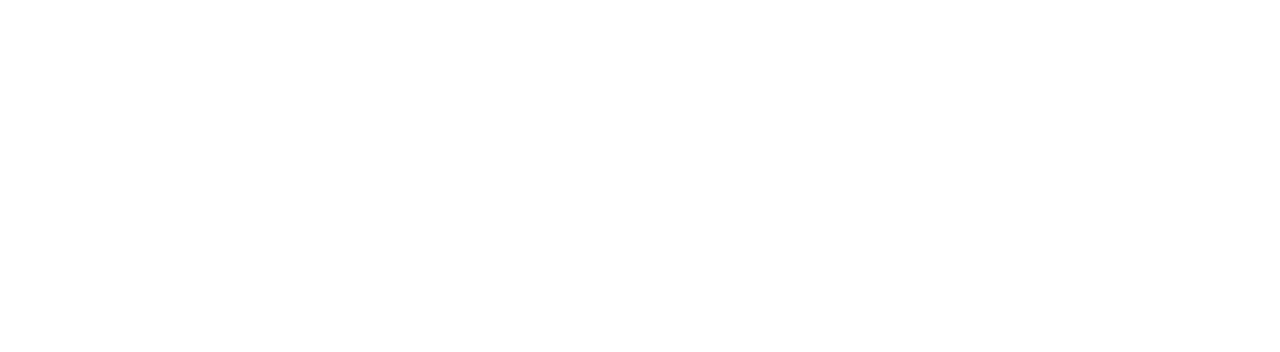
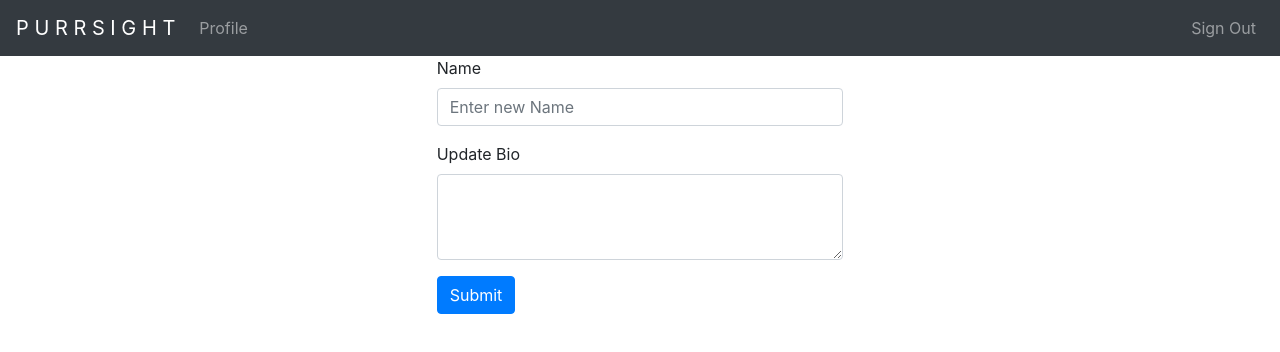
Before and after one commit to jonzivku/Purrsight, a React (Create React App) app in the folder Reactjs/my-app/: page /UpdateProfile in a window 1280 px wide. Shown: the top 352 px of the page. Built offline with nearby package versions, Linux system fonts and the light colour scheme.

Commit message:
added profile update page with working axios

```diff
--- /dev/null
+++ b/Reactjs/my-app/src/UpdateProfile.js
@@ -0,0 +1,65 @@
+//UpdateProfile.js
+import React, {Component} from 'react';
+import axios from 'axios';
+import {Row, Col, Button, Form} from 'react-bootstrap';
+import {NavBar} from './NavBar.js';
+
+class UpdateProfile extends Component{
+  constructor(props) {
+    super(props);
+    this.state = {
+      name: '',
+      bio: ''
+    };
+  }
+
+  id = localStorage.getItem( 'id' );
+
+  changeHandler = e => {
+    this.setState({[e.target.name]: e.target.value})
+  }
+
+  submitHandler = e => {
+    e.preventDefault()
+    console.log(this.state)
+    axios.post('http://localhost:8000/profile/{$id}',
+        this.state
+      )
+      .then(response => {
+        console.log(response)
+      })
+      .catch(error => {
+        console.log(error)
+      })
+  }
+
+
+  render () {
+    const {name, bio} = this.state
+    return(
+      <>
+        <NavBar>
+        </NavBar>
+        <Row className="justify-content-md-center">
+          <Col md={{span: 4}}>
+            <Form onSubmit={this.submitHandler}>
+              <Form.Group >
+                <Form.Label>Name</Form.Label>
+                <Form.Control type="text" name="name" value={name} onChange={this.changeHandler} placeholder="Enter new Name" />
+              </Form.Group>
+              <Form.Group controlId="exampleForm.ControlTextarea1">
+                <Form.Label>Update Bio</Form.Label>
+                <Form.Control type="text" name="bio" value={bio} onChange={this.changeHandler} as="textarea" rows="3" />
+              </Form.Group>
+              <Button type="submit" variant="primary" type="submit">
+                Submit
+              </Button>
+            </Form>
+          </Col>
+        </Row>
+      </>
+    )
+  }
+}
+
+export default UpdateProfile
--- a/Reactjs/my-app/src/routes.js
+++ b/Reactjs/my-app/src/routes.js
@@ -2,6 +2,7 @@
 import SignIn from './SignIn.js';
 import SignUp from './SignUp.js';
 import Profile from './Profile.js';
+import UpdateProfile from './UpdateProfile.js';
 import {Home} from './Home.js';
 import {DataFetching} from './DataFetching.js';
 
@@ -19,6 +20,10 @@
     component: Profile
   },
   {
+    path: "/UpdateProfile/",
+    component: UpdateProfile
+  },
+  {
     path: "/Home/",
     component: Home
   },
```
